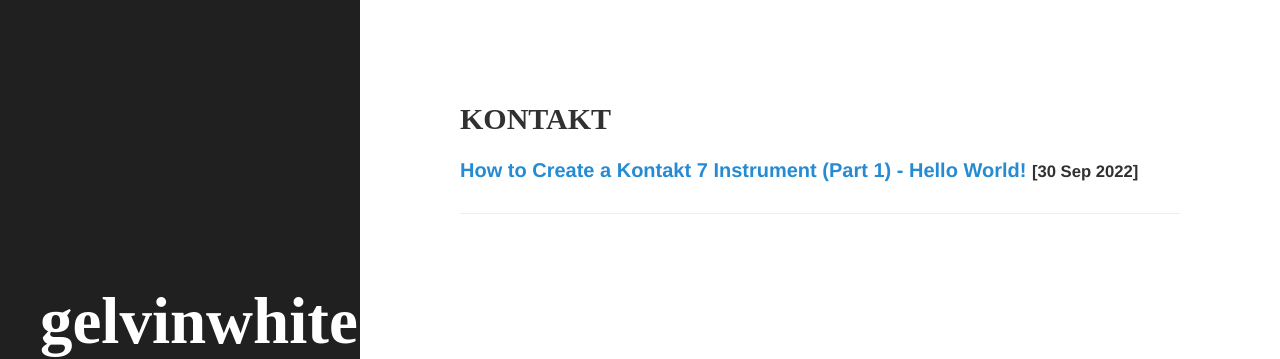
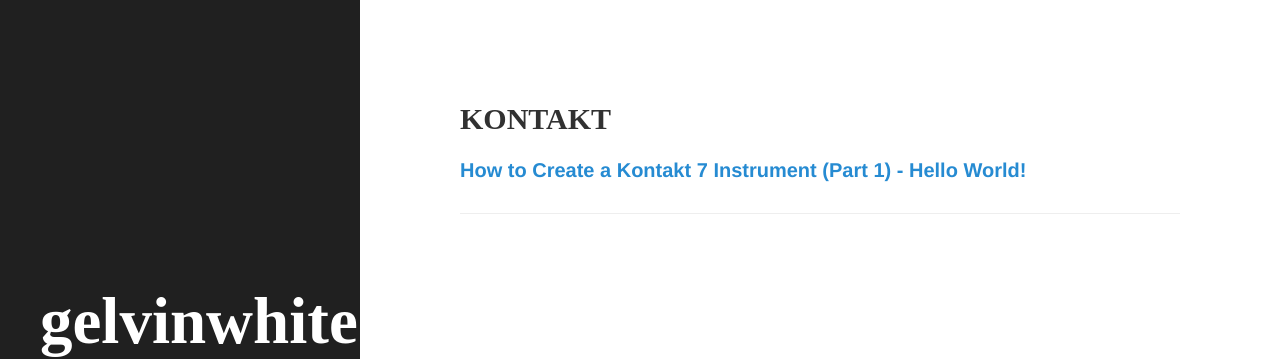
Before and after one commit to guyewhite/guyewhite.github.io, a Jekyll site: the page built from index.html, in a window 1280 px wide. Shown: the top 359 px of the page. Built offline with Jekyll 4.4.1, drawn with Linux system fonts in a browser that asks for light colours; nearby versions of some CDN libraries; some web fonts are replaced; the list of posts is cut into pages by our own code.

Commit message:
first article

```diff
--- a/_layouts/post.html
+++ b/_layouts/post.html
@@ -4,7 +4,7 @@
 
 <div class="post">
   <h1 class="post-title">{{ page.title }}</h1>
-  <span class="post-date">{{ page.date | date_to_string }}</span>
+  <!-- <span class="post-date">{{ page.date | date_to_string }}</span> -->
   {{ content }}
 </div>
 
--- a/index.html
+++ b/index.html
@@ -16,7 +16,7 @@
     <a name="{{ category_name | slugize }}"></a>
     {% for post in site.categories[category_name] %}
     <article class="recent-posts">
-      <h4><a href="{{ site.baseurl }}{{ post.url }}">{{post.title}} </a><small>[{{ post.date | date_to_string }}]</small></h4>
+      <h4><a href="{{ site.baseurl }}{{ post.url }}">{{post.title}} </a></h4>
     </article>
 
     {% endfor %}
```
Also changed, not shown: 1 other file.
